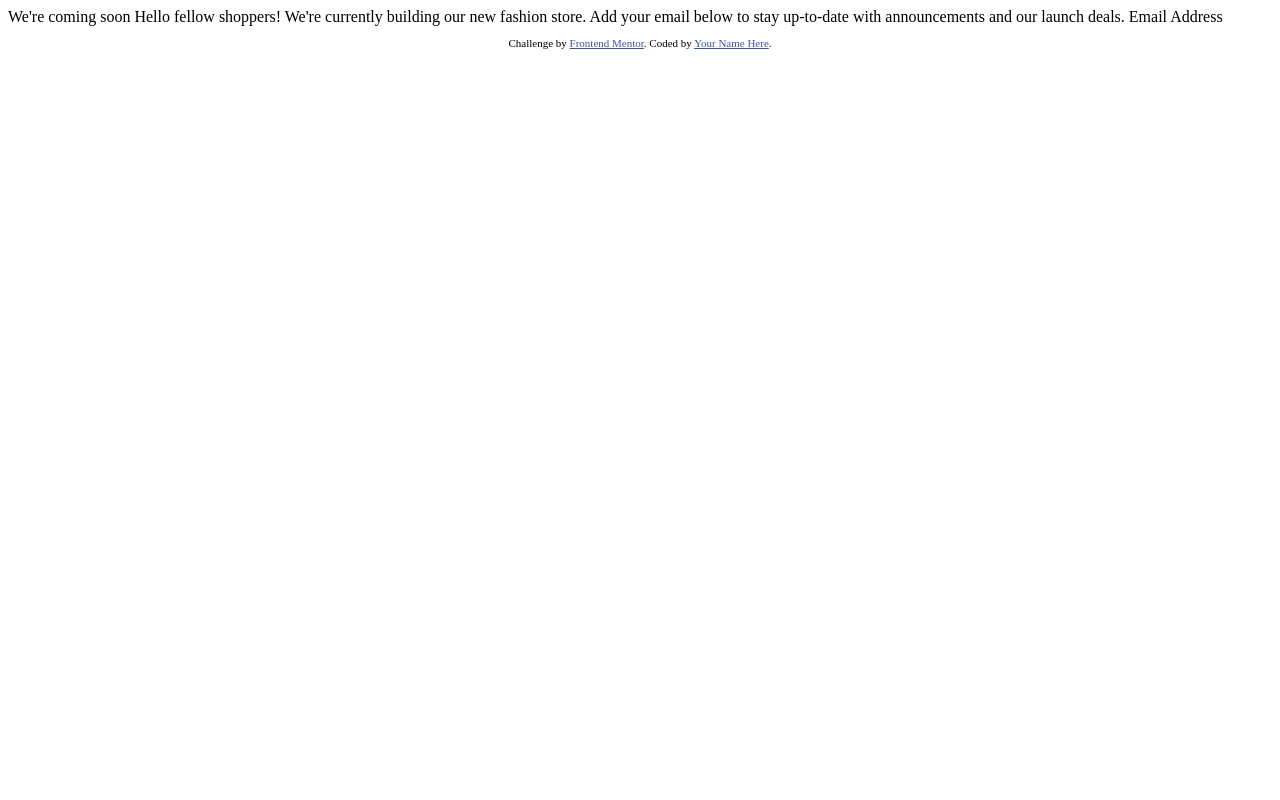
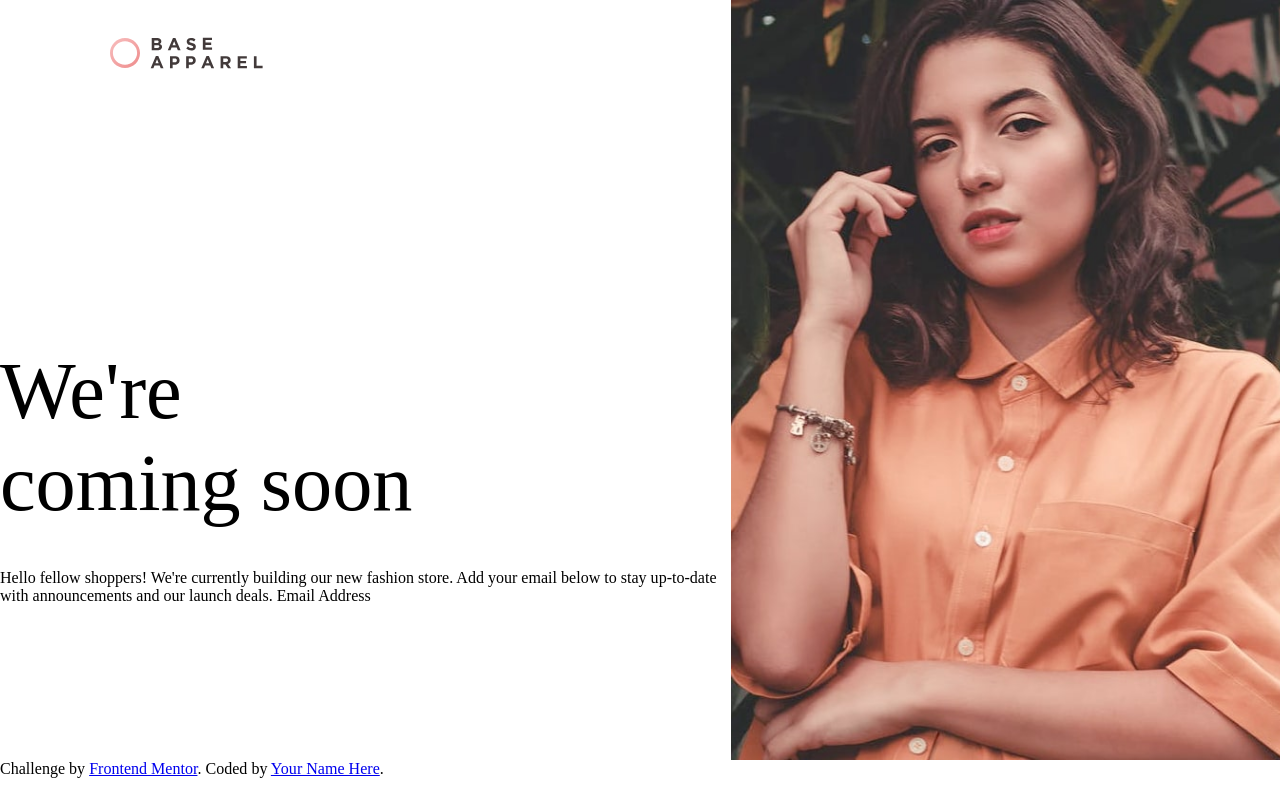
Before and after one commit to shubhsk88/Apperal-Landing-page, a plain HTML site: page index.html in a window 1280 px wide. Drawn offline with Linux system fonts and the light colour scheme.

Commit message:
Making the layout

```diff
--- a/index.html
+++ b/index.html
@@ -1,32 +1,45 @@
 <!DOCTYPE html>
 <html lang="en">
   <head>
-  <meta charset="UTF-8">
-  <meta name="viewport" content="width=device-width, initial-scale=1.0"> <!-- displays site properly based on user's device -->
+    <meta charset="UTF-8" />
+    <meta name="viewport" content="width=device-width, initial-scale=1.0" />
+    <!-- displays site properly based on user's device -->
 
-  <link rel="icon" type="image/png" sizes="32x32" href="./images/favicon-32x32.png">
+    <!-- <link rel="icon" type="image/png" sizes="32x32" href="./images/favicon-32x32.png"> -->
 
-  <title>Frontend Mentor | Base Apparel coming soon page</title>
-
+    <title>Base Apparel coming soon page</title>
+    <link
+      href="https://fonts.googleapis.com/css?family=Josefin+Sans:300,400,600&display=swap"
+      rel="stylesheet"
+    />
     <!-- Feel free to remove these styles or customise in your own stylesheet 👍 -->
-  <style>
-    .attribution { font-size: 11px; text-align: center; }
-    .attribution a { color: hsl(228, 45%, 44%); }
-  </style>
+    <link rel="stylesheet" href="style.css" />
   </head>
-<body>
-
-  We're coming soon
-
+  <body class="body">
+    <div class="body__wrapper">
+      <header class="header">
+        <img class="logo" src="images/logo.svg" alt="Logo" />
+      </header>
+      <div class="main">
+        <div class="main__header">
+          <div class="header_light">We're</div>
+          <div class="coming__soon">coming soon</div>
+        </div>
+        <div class="main__body">
           Hello fellow shoppers! We're currently building our new fashion store.
-  Add your email below to stay up-to-date with announcements and our launch deals.
-
-  Email Address
+          Add your email below to stay up-to-date with announcements and our
+          launch deals. Email Address
+        </div>
+      </div>
+      <div class="image"></div>
+    </div>
 
     <footer>
       <p class="attribution">
-      Challenge by <a href="https://www.frontendmentor.io?ref=challenge" target="_blank">Frontend Mentor</a>.
-      Coded by <a href="#">Your Name Here</a>.
+        Challenge by
+        <a href="https://www.frontendmentor.io?ref=challenge" target="_blank"
+          >Frontend Mentor</a
+        >. Coded by <a href="#">Your Name Here</a>.
       </p>
     </footer>
   </body>
--- /dev/null
+++ b/style.css
@@ -0,0 +1,59 @@
+*,
+*::before,
+*::after {
+  padding: 0;
+  margin: 0;
+  box-sizing: border-box;
+}
+
+html {
+  font-size: 62.7%;
+}
+
+.body {
+  height: 100vh;
+  width: 100vw;
+  /* background-image: linear-gradient(
+    135deg,
+    hsl(0, 80%, 86%) 0%,
+    hsl(0, 74%, 74%) 100%
+  ); */
+  font-size: 1.6rem;
+}
+.body__wrapper {
+  display: grid;
+  grid-template-columns: 4fr 3fr;
+
+  grid-template-rows: repeat(4, 1fr);
+  height: 95vh;
+  width: 100vw;
+}
+
+.image {
+  background: url('images/hero-desktop.jpg');
+  background-size: cover;
+  grid-column: 2 / span 1;
+  grid-row: 1 / span 4;
+  background-repeat: no-repeat;
+}
+.header {
+  margin: 5% 15%;
+}
+.header > img {
+  width: 30%;
+}
+
+.main {
+  grid-column: 1 / span 1;
+  grid-row: 2 / span 5;
+  display: flex;
+  flex-direction: column;
+  justify-content: center;
+  max-width: 800px;
+  width: 100%;
+  margin: 0 auto;
+}
+.main__header {
+  font-size: 8rem;
+  margin-bottom: 4rem;
+}
```
Lines whose indentation alone changed are shown as unchanged.
